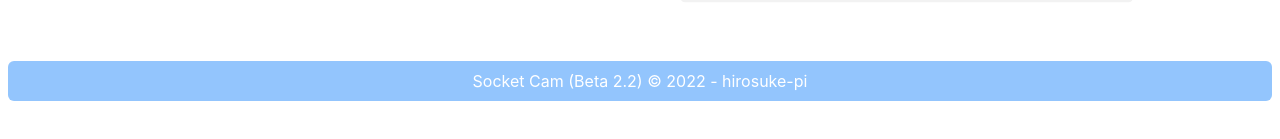
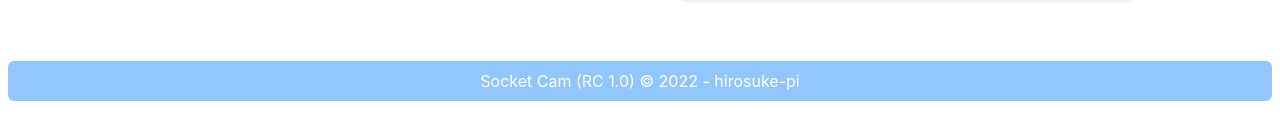
Before and after one commit to hirosuke-pi/socket-cam, a React (Create React App) app: page / in a window 1280 px wide. Shown: the part 563-702 px from the top of the page. Built offline with nearby package versions, Linux system fonts and the light colour scheme.

Commit message:
一部バグ修正

```diff
--- a/src/components/Items/CameraCard.tsx
+++ b/src/components/Items/CameraCard.tsx
@@ -199,6 +199,7 @@
         onClose={onClose}
         isOpen={isOpen}
         motionPreset='slideInBottom'
+        size='xl'
       >
         <ModalOverlay />
         <ModalContent>
--- a/src/components/Layouts/Footer.tsx
+++ b/src/components/Layouts/Footer.tsx
@@ -2,7 +2,7 @@
   return (
     <header className='flex flex-row'>
       <div className="flex-1 bg-blue-300 text-center rounded-md text-white p-2 m-2">
-        Socket Cam (Beta 2.2) © 2022 - hirosuke-pi
+        Socket Cam (RC 1.0) © 2022 - hirosuke-pi
       </div>
     </header>
   );
--- a/src/pages/Camera.tsx
+++ b/src/pages/Camera.tsx
@@ -148,7 +148,7 @@
       console.log(devices)
       setCameraDevices(devices)
 
-      if (devices.length <= 0 || devices.length <= index) {
+      if (isCamera && (devices.length <= 0 || devices.length <= index)) {
         toast({
           position: 'bottom',
           description: "カメラが見つかりませんでした。",
@@ -208,7 +208,7 @@
       <Header/>
         <Wrap justify={["center", "space-between"]} mr={5} ml={5}>
           <WrapItem>
-            <Heading ml={5} mr={5} mt={5} size="md" color="gray.700"><Center>{isCamera ? `カメラ - ${cameraDevices[cameraIndex]?.text}` : '画面共有'}</Center></Heading>
+            <Heading ml={5} mr={5} mt={5} size="md" color="gray.700"><Center>{isCamera ? `カメラ - ${cameraDevices[cameraIndex]?.text ?? 'なし'}` : '画面共有'}</Center></Heading>
           </WrapItem >
           <WrapItem >
             <Menu>
```
